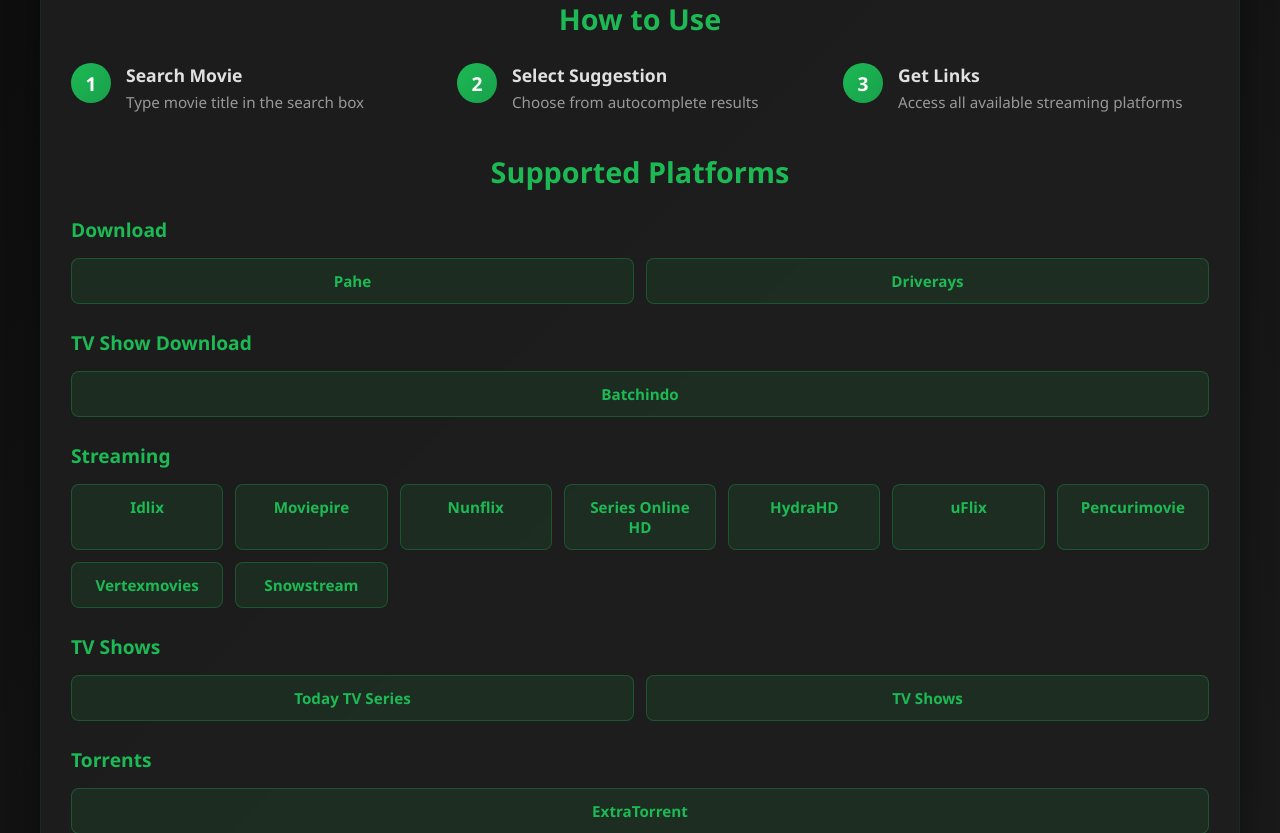
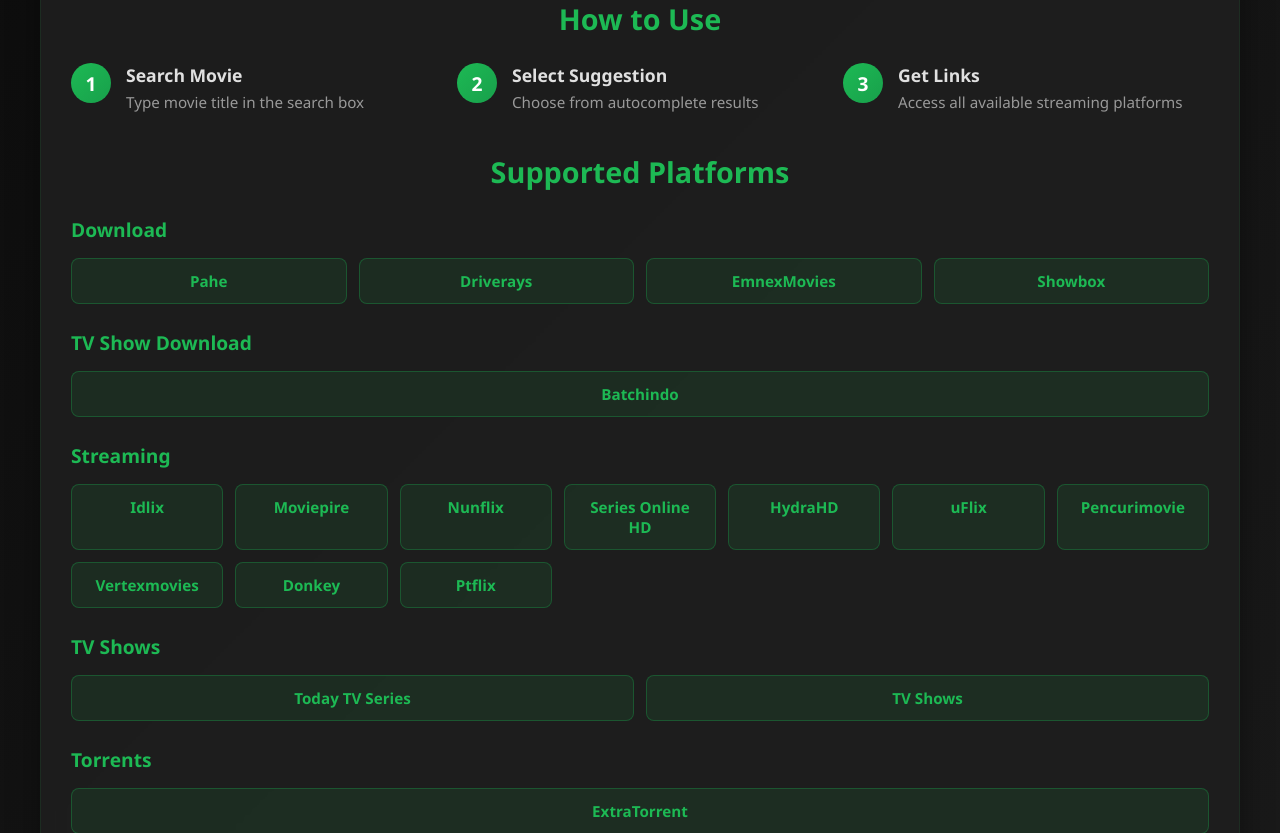
Before and after one commit to Mysteriza/movie-search, a Flask app: page / in a window 1280 px wide. Shown: the part 693-1526 px from the top of the page. Run offline with Flask 3, Linux system fonts and the light colour scheme.

Commit message:
feat: Add category icons, new movie platforms, and favicon; improve title cleaning and cache duration.

```diff
--- a/app.py
+++ b/app.py
@@ -38,7 +38,7 @@
     app,
     config={
         "CACHE_TYPE": "SimpleCache",
-        "CACHE_DEFAULT_TIMEOUT": 300,  # 5 minutes cache
+        "CACHE_DEFAULT_TIMEOUT": 3600,  # 1 hour cache
     },
 )
 
@@ -110,7 +110,9 @@
 
 # Generate links based on templates using the original input
 def generate_links(movie_title, templates):
-    cleaned_title = movie_title.replace("'", "").replace('"', "").replace("'", "")
+    # Remove quotes, replace colons with spaces, and collapse multiple spaces into one
+    cleaned_title = movie_title.replace("'", "").replace('"', "").replace(":", " ")
+    cleaned_title = " ".join(cleaned_title.split())
     encoded_title = urllib.parse.quote(cleaned_title, safe="")
     return [template.format(encoded_title) for template in templates]
 
@@ -130,10 +132,13 @@
         "uflix.cc": "uFlix",
         "pencurimovie.bond": "Pencurimovie",
         "vertexmovies.com": "Vertexmovies",
-        "snowstream.vercel.app": "Snowstream",
         "ext.to": "ExtraTorrent",
         "subdl.com": "SubDL",
         "subsource.net": "Subsource",
+        "emnexmovies.tech": "EmnexMovies",
+        "showbox.media": "Showbox",
+        "donkey.to": "Donkey",
+        "ptflix.cc": "Ptflix",
     }
 
     from urllib.parse import urlparse
--- a/static/script.js
+++ b/static/script.js
@@ -186,6 +186,16 @@
     }
   });
 
+// Helper to get icons for categories
+function getCategoryIcon(title) {
+  const lowerTitle = title.toLowerCase();
+  if (lowerTitle.includes("download")) return "⬇️";
+  if (lowerTitle.includes("streaming")) return "📺";
+  if (lowerTitle.includes("torrent")) return "🧲";
+  if (lowerTitle.includes("subtitle")) return "📝";
+  return "🎬";
+}
+
 // Function to display results in tables
 function displayResults(links, title, container) {
   if (links.length === 0) {
@@ -197,7 +207,8 @@
   sectionDiv.className = "results-section";
 
   const heading = document.createElement("h3");
-  heading.textContent = title;
+  const icon = getCategoryIcon(title);
+  heading.innerHTML = `${icon} ${title}`;
   sectionDiv.appendChild(heading);
 
   const table = document.createElement("table");
--- a/templates/index.html
+++ b/templates/index.html
@@ -5,6 +5,7 @@
         <meta name="viewport" content="width=device-width, initial-scale=1.0">
         <title>Movie Link Generator</title>
         <link rel="stylesheet" href="/static/style.css">
+        <link rel="icon" type="image/png" href="/static/favicon.png">
     </head>
     <body>
         <div class="wrapper">
@@ -85,6 +86,8 @@
                         <div class="platforms-grid">
                             <div class="platform-badge">Pahe</div>
                             <div class="platform-badge">Driverays</div>
+                            <div class="platform-badge">EmnexMovies</div>
+                            <div class="platform-badge">Showbox</div>
                         </div>
 
                         <h3 class="platform-category">TV Show Download</h3>
@@ -102,7 +105,8 @@
                             <div class="platform-badge">uFlix</div>
                             <div class="platform-badge">Pencurimovie</div>
                             <div class="platform-badge">Vertexmovies</div>
-                            <div class="platform-badge">Snowstream</div>
+                            <div class="platform-badge">Donkey</div>
+                            <div class="platform-badge">Ptflix</div>
                         </div>
 
                         <h3 class="platform-category">TV Shows</h3>
```
Also changed, not shown: templates.json (+5 -2 lines), static/favicon.png (added).
